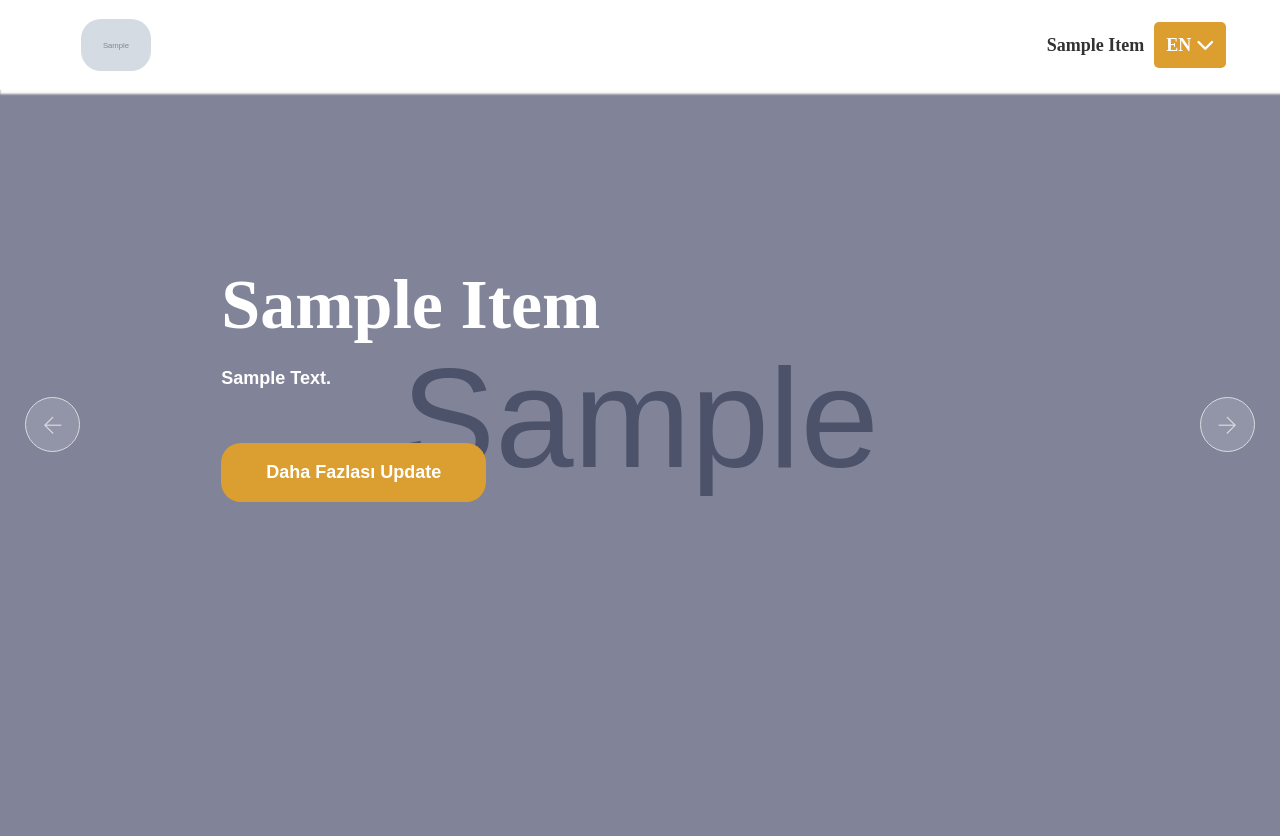
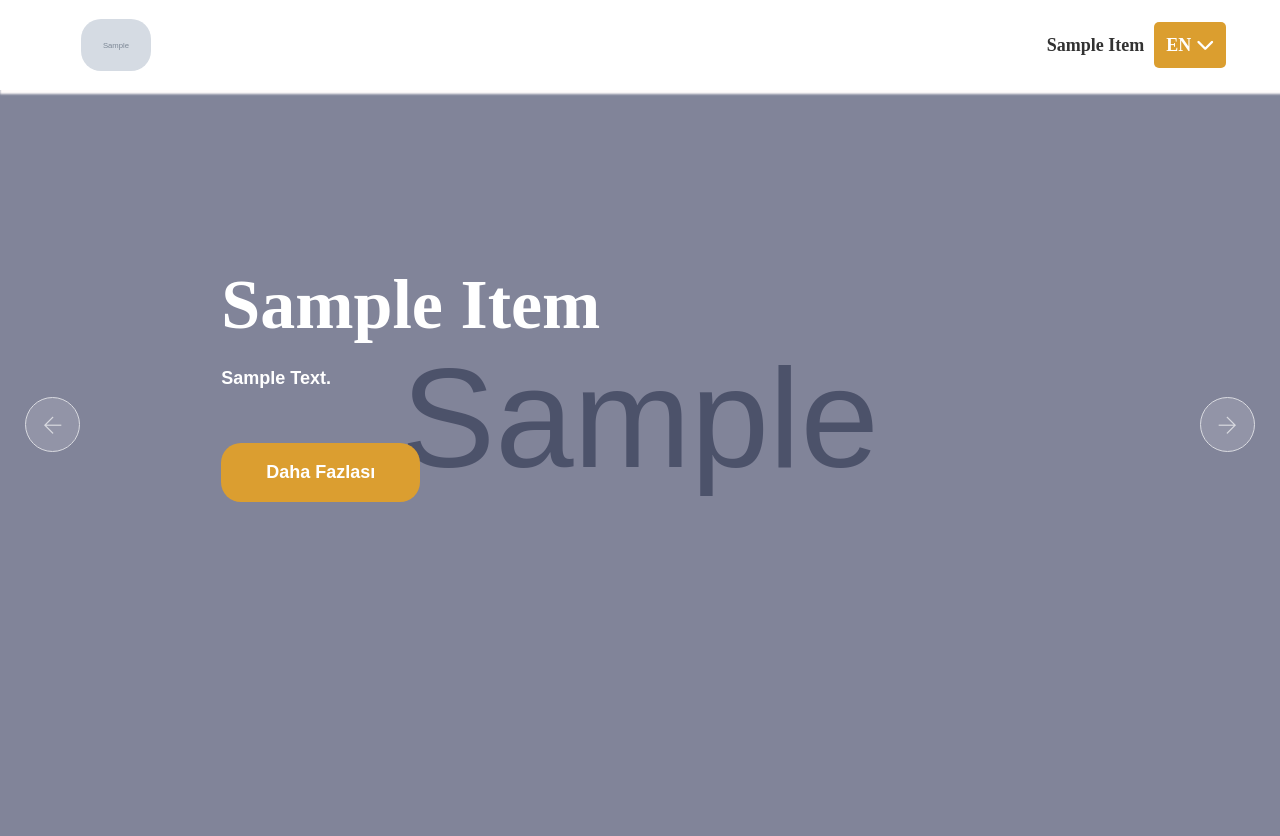
Before and after one commit to MetinQardasov11/Ahlak-ve-Sunnet-Dergisi, a Django app: template templates/base/index.html in a window 1280 px wide. Shown: the top 836 px of the page. Run offline with Django 5.2, Linux system fonts and the light colour scheme; the template is opened without the code that fills it: most values are stand-ins (such as "Sample title", 1, 10 or a date in 2020); grey boxes marked "Sample" are stand-in pictures; form fields are guessed from the names that the template uses; some libraries are stand-ins or nearby versions.

Commit message:
updated index.html

```diff
--- a/templates/base/index.html
+++ b/templates/base/index.html
@@ -26,7 +26,7 @@
                                     </div>
                                     <div class="clearfix"></div>
                                     <div data-swiper-parallax="500" class="slide-btns">
-                                        <a href="{% url 'base:about' %}" class="theme-btn">{% trans "Daha Fazlası update" %}</a>
+                                        <a href="{% url 'base:about' %}" class="theme-btn">{% trans "Daha Fazlası" %}</a>
                                     </div>
                                 </div>
                             </div>
```
